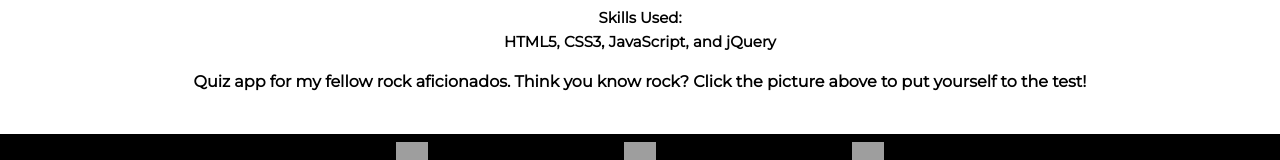
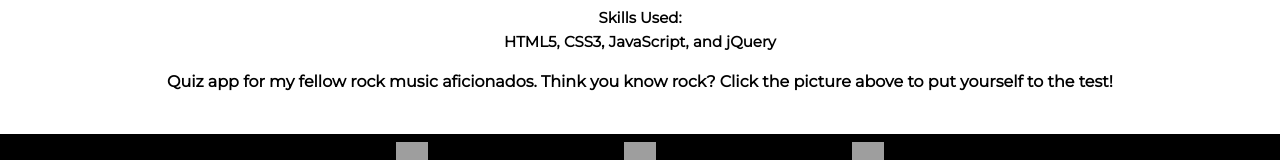
Before and after one commit to jhellen1/portfolioRepo, a plain HTML site: page index.html in a window 1280 px wide. Shown: the part 1258-1418 px from the top of the page. Drawn offline with nearby package versions, Linux system fonts and the light colour scheme; grey boxes are pictures that could not be loaded.

Commit message:
found html error

```diff
--- a/index.html
+++ b/index.html
@@ -73,7 +73,7 @@
                         <li class="noList">JavaScript,</li>
                         <li class="noList">and jQuery</li>
                     </ul>
-                    <p>Quiz app for my fellow rock aficionados. Think you know rock? Click the picture above to put yourself to the test!</p>
+                    <p>Quiz app for my fellow rock music aficionados. Think you know rock? Click the picture above to put yourself to the test!</p>
                 </div>
             </section>
         </section>
```
